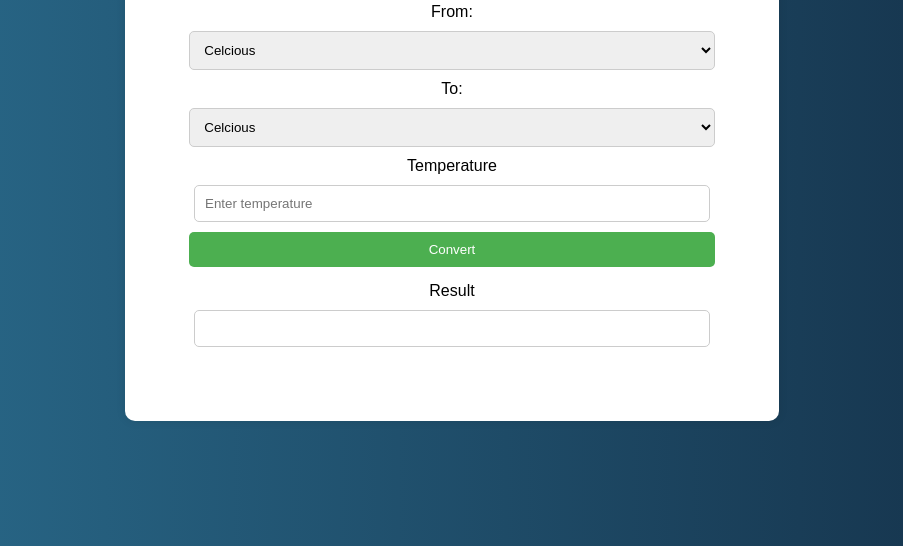
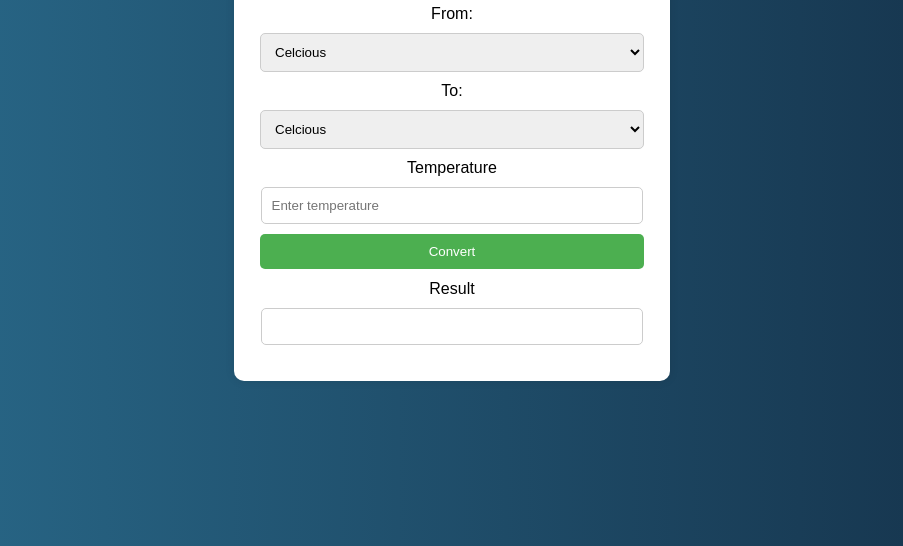
Before and after one commit to Vikash2984/Temperature_converter, a plain HTML site: page index.html in a window 1280 px wide. Shown: the part 254-800 px from the top of the page, without its empty margins (188-1091 px from the left). Drawn offline with Linux system fonts and the light colour scheme.

Commit message:
Update style.css

```diff
--- a/style.css
+++ b/style.css
@@ -10,9 +10,9 @@ body{
 
 .converter{
     text-align: center;
-    max-width: 70%;
+    max-width: 30%;
     margin: auto;
-    padding: 5%;
+    padding: 2%;
     background-color: #ffffff;
     border-radius: 10px;
     box-shadow: 0 0 10px rgba(0, 0, 0, 0.1);
```
